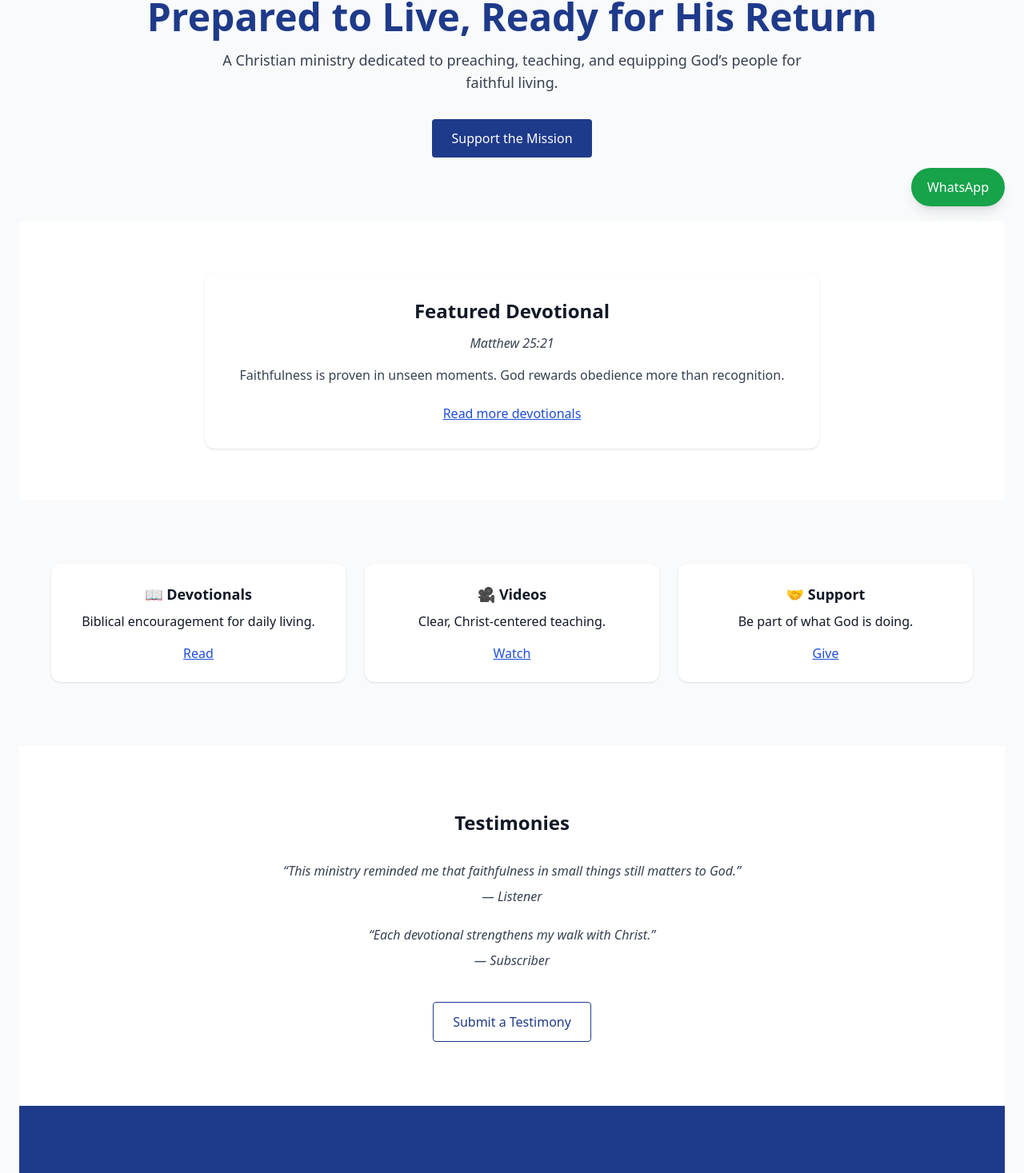
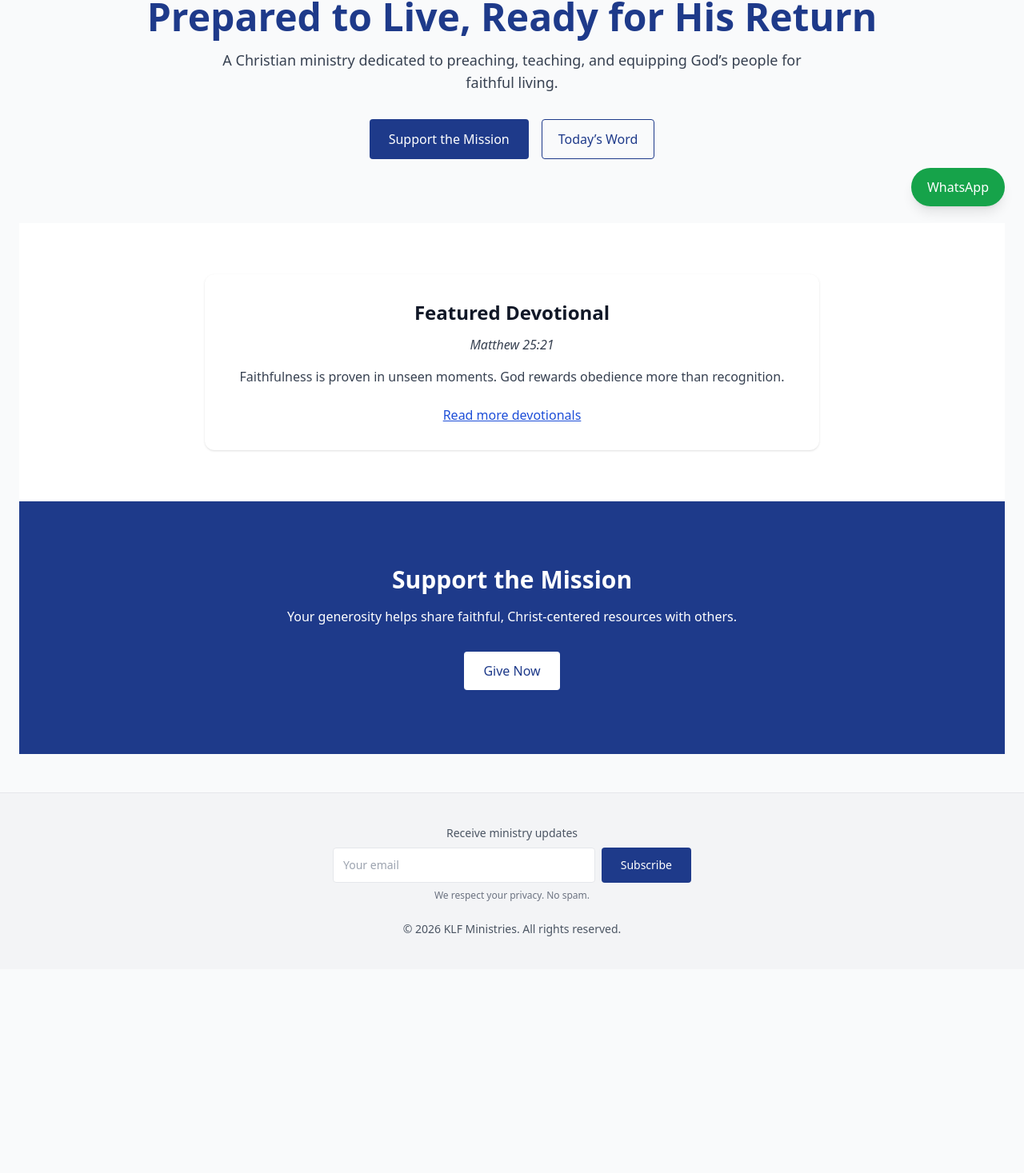
Before and after one commit to klfministries/klf-ministries-website, a Next.js app: page /en in a window 1280 px wide. Shown: the part 518-1985 px from the top of the page at 80% size. After the commit the page ends 1730 px from the top, so only its background shows below. Built offline with nearby package versions, Linux system fonts and the light colour scheme.

Commit message:
Add PayPal return redirect and thank-you page

```diff
--- a/app/[lang]/page.jsx
+++ b/app/[lang]/page.jsx
@@ -1,12 +1,8 @@
 "use client";
 
 import { useState, useEffect } from "react";
-import { trackEvent } from "../components/Analytics";
 
 const PAYPAL_EMAIL = "kiwayne26@gmail.com";
-
-// Simple fixed exchange rate (can be updated anytime)
-const USD_TO_JMD = 155;
 
 /* ================= FEATURED DEVOTIONAL ROTATOR ================= */
 function FeaturedDevotional({ lang }) {
@@ -85,14 +81,6 @@ export default function Home({ params }) {
   const [customAmount, setCustomAmount] = useState("");
   const [isMonthly, setIsMonthly] = useState(false);
 
-  const baseAmountsUSD = [10, 25, 50, 100, 200, 500, 1000];
-
-  const displayAmount = (usd) =>
-    currency === "USD" ? usd : Math.round(usd * USD_TO_JMD);
-
-  const paypalAmount = (usd) =>
-    currency === "USD" ? usd : Math.round(usd * USD_TO_JMD);
-
   return (
     <>
       {/* ================= HERO ================= */}
@@ -109,94 +97,23 @@ export default function Home({ params }) {
             : "A Christian ministry dedicated to preaching, teaching, and equipping God’s people for faithful living."}
         </p>
 
-        <button
-          onClick={() => {
-            setShowDonate(true);
-            trackEvent("donate_opened", { source: "hero" });
-          }}
-          className="btn-primary"
-        >
+        <div className="flex justify-center gap-4 flex-wrap">
+          <button onClick={() => setShowDonate(true)} className="btn-primary">
             {lang === "es" ? "Apoyar el Ministerio" : "Support the Mission"}
           </button>
+
+          <a
+            href={`/${lang}/devotionals`}
+            className="px-5 py-3 rounded border border-blue-900 text-blue-900 hover:bg-blue-50"
+          >
+            {lang === "es" ? "Palabra de Hoy" : "Today’s Word"}
+          </a>
+        </div>
       </section>
 
       {/* ================= FEATURED DEVOTIONAL ================= */}
       <section className="fade-in bg-white py-16 px-6">
         <FeaturedDevotional lang={lang} />
-      </section>
-
-      {/* ================= MINISTRY PATHS ================= */}
-      <section className="bg-gray-50 py-20 px-6">
-        <div className="max-w-6xl mx-auto grid md:grid-cols-3 gap-6">
-          <div className="card p-6 text-center">
-            <h3 className="text-lg font-semibold mb-2">📖 Devotionals</h3>
-            <p className="mb-4">
-              {lang === "es"
-                ? "Ánimo bíblico para la vida diaria."
-                : "Biblical encouragement for daily living."}
-            </p>
-            <a href={`/${lang}/devotionals`} className="text-blue-700 underline">
-              {lang === "es" ? "Leer" : "Read"}
-            </a>
-          </div>
-
-          <div className="card p-6 text-center">
-            <h3 className="text-lg font-semibold mb-2">🎥 Videos</h3>
-            <p className="mb-4">
-              {lang === "es"
-                ? "Enseñanza clara y centrada en Cristo."
-                : "Clear, Christ-centered teaching."}
-            </p>
-            <a href={`/${lang}/videos`} className="text-blue-700 underline">
-              {lang === "es" ? "Ver" : "Watch"}
-            </a>
-          </div>
-
-          <div className="card p-6 text-center">
-            <h3 className="text-lg font-semibold mb-2">🤝 Support</h3>
-            <p className="mb-4">
-              {lang === "es"
-                ? "Sea parte de lo que Dios está haciendo."
-                : "Be part of what God is doing."}
-            </p>
-            <button
-              onClick={() => {
-                setShowDonate(true);
-                trackEvent("donate_opened", { source: "paths" });
-              }}
-              className="text-blue-700 underline"
-            >
-              {lang === "es" ? "Apoyar" : "Give"}
-            </button>
-          </div>
-        </div>
-      </section>
-
-      {/* ================= TESTIMONIALS ================= */}
-      <section className="fade-in bg-white py-20 px-6">
-        <div className="max-w-4xl mx-auto text-center">
-          <h2 className="text-2xl font-bold mb-8">
-            {lang === "es" ? "Testimonios" : "Testimonies"}
-          </h2>
-
-          <blockquote className="italic text-gray-700 mb-6">
-            “This ministry reminded me that faithfulness in small things still
-            matters to God.”
-            <div className="mt-2 font-medium">— Listener</div>
-          </blockquote>
-
-          <blockquote className="italic text-gray-700 mb-10">
-            “Each devotional strengthens my walk with Christ.”
-            <div className="mt-2 font-medium">— Subscriber</div>
-          </blockquote>
-
-          <a
-            href={`/${lang}/testimonials`}
-            className="inline-block px-6 py-3 border border-blue-900 text-blue-900 rounded hover:bg-blue-50"
-          >
-            {lang === "es" ? "Enviar un Testimonio" : "Submit a Testimony"}
-          </a>
-        </div>
       </section>
 
       {/* ================= SUPPORT CTA ================= */}
@@ -207,15 +124,12 @@ export default function Home({ params }) {
 
         <p className="max-w-2xl mx-auto mb-8">
           {lang === "es"
-            ? "Su generosidad ayuda a compartir recursos cristianos fieles."
-            : "Your generosity helps share faithful, Christ-centered resources."}
+            ? "Su generosidad ayuda a compartir recursos cristianos fieles y centrados en Cristo."
+            : "Your generosity helps share faithful, Christ-centered resources with others."}
         </p>
 
         <button
-          onClick={() => {
-            setShowDonate(true);
-            trackEvent("donate_opened", { source: "cta" });
-          }}
+          onClick={() => setShowDonate(true)}
           className="bg-white text-blue-900 px-6 py-3 rounded font-medium hover:bg-gray-100"
         >
           {lang === "es" ? "Dar Ahora" : "Give Now"}
@@ -237,24 +151,27 @@ export default function Home({ params }) {
               {lang === "es" ? "Apoyar el Ministerio" : "Support the Ministry"}
             </h2>
 
-            {/* FREQUENCY */}
-            <div className="flex justify-center gap-2 mb-4">
-              {["One-Time", "Monthly"].map((type) => (
+            {/* MONTHLY TOGGLE */}
+            <div className="flex justify-center gap-3 mb-4">
               <button
-                  key={type}
-                  onClick={() => setIsMonthly(type === "Monthly")}
+                onClick={() => setIsMonthly(false)}
                 className={`px-4 py-1 rounded border ${
-                    (type === "Monthly") === isMonthly
-                      ? "bg-blue-900 text-white"
-                      : "bg-gray-100"
+                  !isMonthly ? "bg-blue-900 text-white" : "bg-gray-100"
                 }`}
               >
-                  {type}
+                One-Time
               </button>
-              ))}
+              <button
+                onClick={() => setIsMonthly(true)}
+                className={`px-4 py-1 rounded border ${
+                  isMonthly ? "bg-blue-900 text-white" : "bg-gray-100"
+                }`}
+              >
+                Monthly
+              </button>
             </div>
 
-            {/* CURRENCY */}
+            {/* CURRENCY TOGGLE */}
             <div className="flex justify-center gap-2 mb-4">
               {["USD", "JMD"].map((cur) => (
                 <button
@@ -271,25 +188,16 @@ export default function Home({ params }) {
               ))}
             </div>
 
-            {/* AMOUNTS */}
+            {/* SUGGESTED AMOUNTS */}
             <div className="grid grid-cols-3 gap-2 mb-4">
-              {baseAmountsUSD.map((usd) => (
+              {[10, 25, 50, 100, 200, 500, 1000].map((amt) => (
                 <a
-                  key={usd}
-                  href={`https://www.paypal.com/donate/?business=${PAYPAL_EMAIL}&amount=${paypalAmount(
-                    usd
-                  )}&currency_code=${currency}`}
+                  key={amt}
+                  href={`https://www.paypal.com/donate/?business=${PAYPAL_EMAIL}&amount=${amt}&currency_code=${currency}&return=https://klfministries.org/${lang}/thank-you`}
                   target="_blank"
-                  onClick={() =>
-                    trackEvent("donate_click", {
-                      amount: paypalAmount(usd),
-                      currency,
-                      frequency: isMonthly ? "monthly" : "one_time",
-                    })
-                  }
                   className="border rounded py-2 text-center hover:bg-gray-100"
                 >
-                  {currency} {displayAmount(usd)}
+                  {currency} {amt}
                 </a>
               ))}
             </div>
@@ -297,33 +205,37 @@ export default function Home({ params }) {
             {/* CUSTOM AMOUNT */}
             <input
               type="number"
-              placeholder="Custom amount"
+              placeholder={
+                lang === "es" ? "Monto personalizado" : "Custom amount"
+              }
               value={customAmount}
               onChange={(e) => setCustomAmount(e.target.value)}
               className="w-full border rounded px-3 py-2 mb-4"
             />
 
-            {customAmount && (
             <a
-                href={`https://www.paypal.com/donate/?business=${PAYPAL_EMAIL}&amount=${customAmount}&currency_code=${currency}`}
+              href={`https://www.paypal.com/donate/?business=${PAYPAL_EMAIL}&amount=${customAmount}&currency_code=${currency}&return=https://klfministries.org/${lang}/thank-you`}
               target="_blank"
               className="btn-primary block text-center mb-4"
             >
-                Donate via PayPal
+              {lang === "es" ? "Donar por PayPal" : "Donate via PayPal"}
             </a>
-            )}
 
             {/* BANK TRANSFER */}
             <div className="border-t pt-4 text-sm text-center">
               <p className="mb-2 font-medium">
-                Prefer bank transfer or direct deposit?
+                {lang === "es"
+                  ? "¿Prefiere transferencia o depósito bancario?"
+                  : "Prefer bank transfer or direct deposit?"}
               </p>
 
               <a
                 href={`mailto:${PAYPAL_EMAIL}?subject=Bank%20Transfer%20Request`}
                 className="text-blue-700 underline"
               >
-                Request bank details by email
+                {lang === "es"
+                  ? "Solicitar detalles bancarios"
+                  : "Request bank details"}
               </a>
             </div>
           </div>
```
Lines whose indentation alone changed are shown as unchanged.
